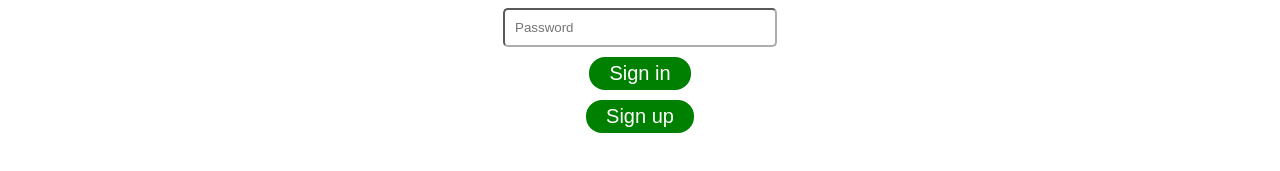
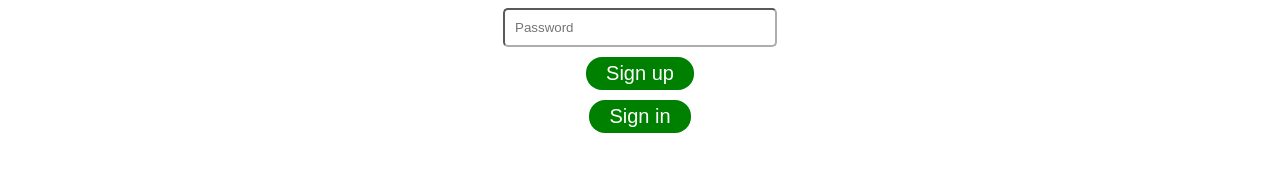
Before and after one commit to EmirlanDogdurbaev/builder, a React (Create React App) app: page /auth in a window 1280 px wide. Shown: the part 305-476 px from the top of the page. Built offline with nearby package versions, Linux system fonts and the light colour scheme.

Commit message:
fixed Auth

```diff
--- a/src/components/Auth/Auth.js
+++ b/src/components/Auth/Auth.js
@@ -30,8 +30,9 @@ export default withAxios(() => {
         <h1>Welcome</h1>
         <input type="email" placeholder="E-mail" name="email" required />
         <input type="password" placeholder="Password" name="password" required minLength="6"  />
+
+        <Button  style={{margin:"5px",backgroundColor:"green" , fontSize:"20px" , fontWeight:"500", padding:"5px 20px"}}>Sign up</Button>
         <Button style={{margin:"5px",backgroundColor:"green" , fontSize:"20px" , fontWeight:"500", padding:"5px 20px"}}>Sign in</Button>
-        <Button  style={{margin:"5px",backgroundColor:"green" , fontSize:"20px" , fontWeight:"500", padding:"5px 20px"}}>Sign up</Button>
       </form>
     );
   }
```
